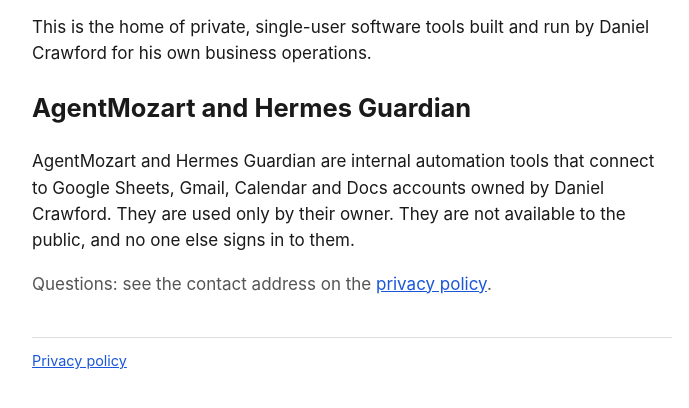
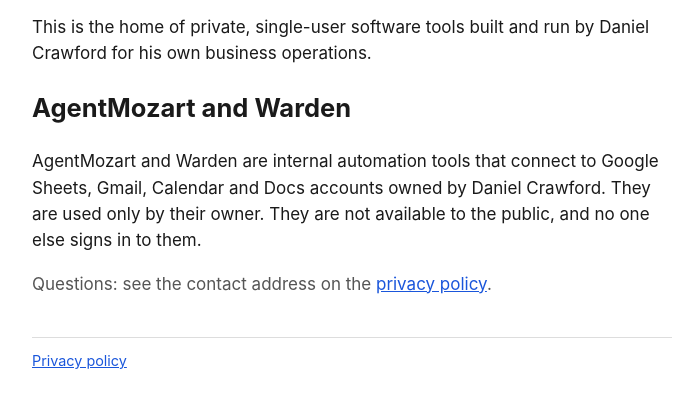
Before and after one commit to danielpcrawford1/danielpcrawford1.github.io, a plain HTML site: page index.html in a window 1280 px wide. Shown: the part 84-492 px from the top of the page, without its empty margins (288-977 px from the left). Drawn offline with Linux system fonts and the light colour scheme.

Commit message:
Rename app to Warden on index.html

```diff
--- a/index.html
+++ b/index.html
@@ -9,8 +9,8 @@
 </style></head><body><main>
 <h1>danielpcrawford.com</h1>
 <p>This is the home of private, single-user software tools built and run by Daniel Crawford for his own business operations.</p>
-<h2>AgentMozart and Hermes Guardian</h2>
-<p>AgentMozart and Hermes Guardian are internal automation tools that connect to Google Sheets, Gmail, Calendar and Docs accounts owned by Daniel Crawford. They are used only by their owner. They are not available to the public, and no one else signs in to them.</p>
+<h2>AgentMozart and Warden</h2>
+<p>AgentMozart and Warden are internal automation tools that connect to Google Sheets, Gmail, Calendar and Docs accounts owned by Daniel Crawford. They are used only by their owner. They are not available to the public, and no one else signs in to them.</p>
 <p class="mut">Questions: see the contact address on the <a href="privacy.html">privacy policy</a>.</p>
 <footer><a href="privacy.html">Privacy policy</a></footer>
 </main></body></html>
```
